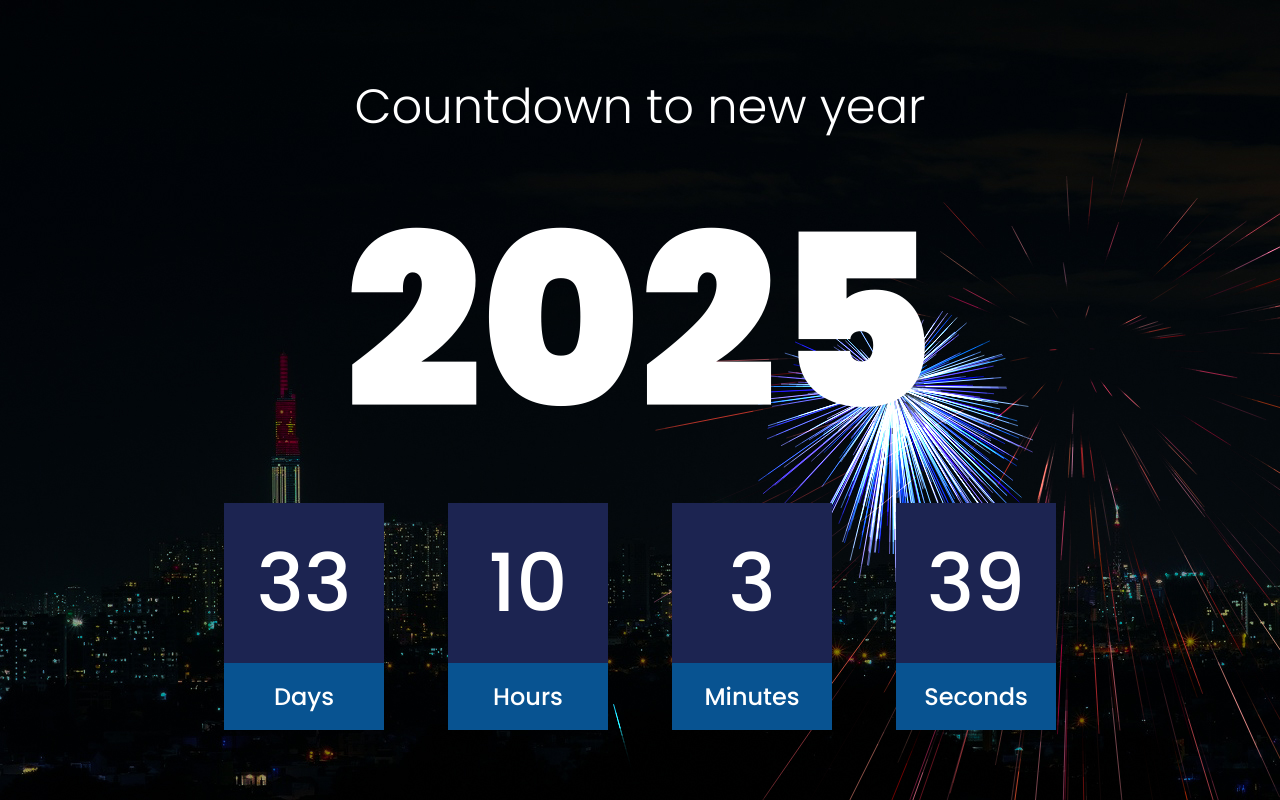
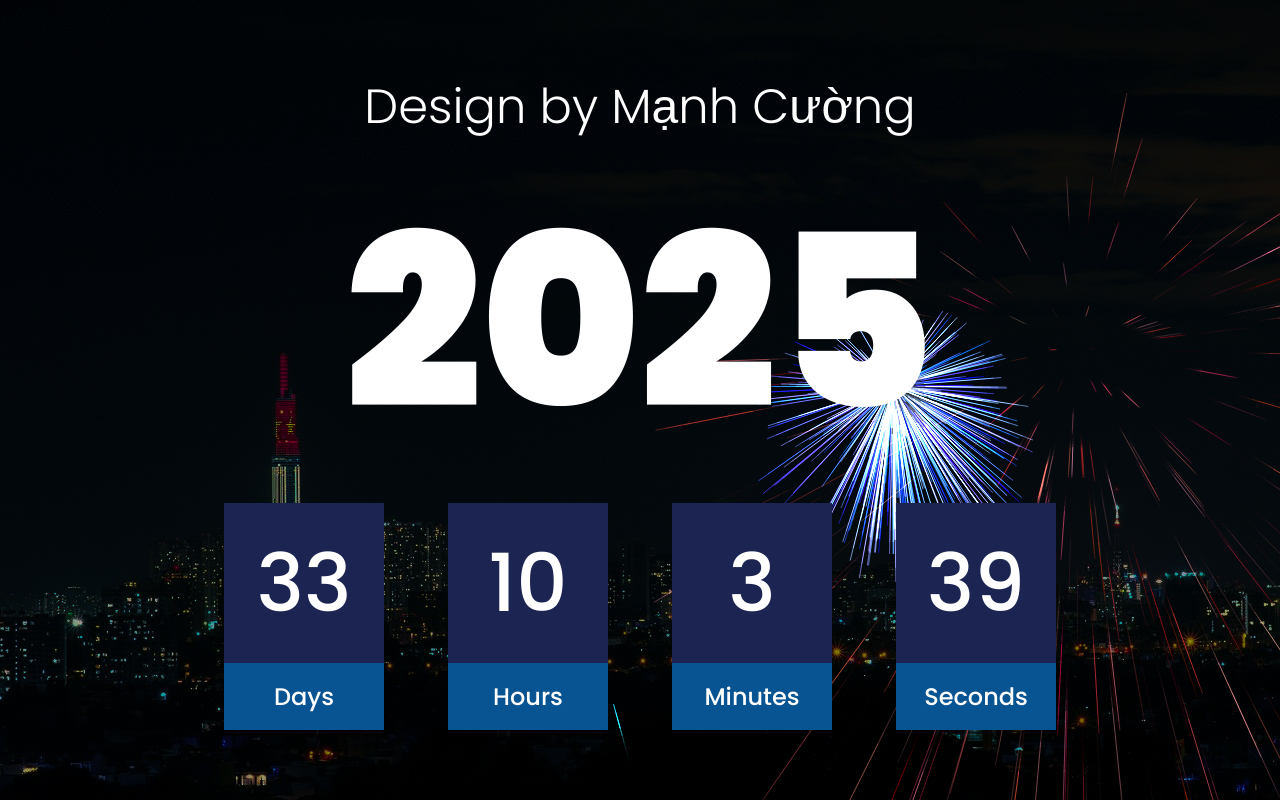
Before and after one commit to webdemozz/countdown-new-year, a plain HTML site: page index.html in a window 1280 px wide. Drawn offline with Linux system fonts and the light colour scheme.

Commit message:
init file

```diff
--- a/index.html
+++ b/index.html
@@ -22,7 +22,7 @@
     </audio>
 
     <div class="content-wrapper">
-        <p class="header">Countdown to new year</p>
+        <p class="header">Design by Mạnh Cường</p>
         <h1 class="year" id="new-year">0000</h1>
         <div class="timer">
             <div class="timer-box">
```
